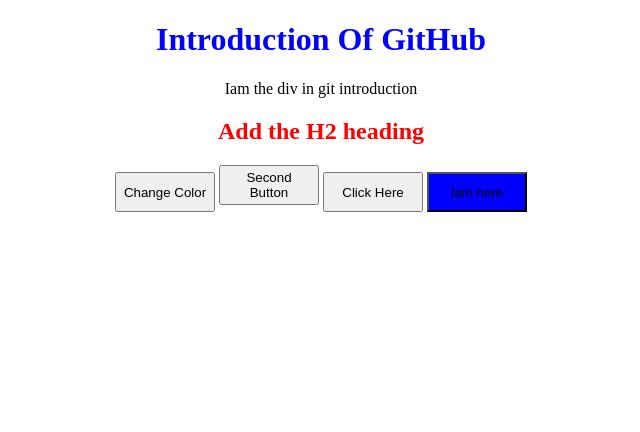
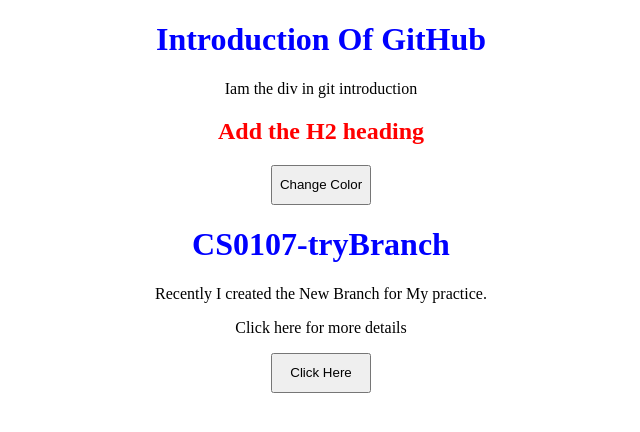
Before and after one commit to AmratKukreja/practice-github, a plain HTML site: page index.html in a window 1280 px wide. Shown: the whole page, without its empty margins (319-959 px from the left). Drawn offline with Linux system fonts and the light colour scheme.

Commit message:
add some tag to new branchh

```diff
--- a/index.html
+++ b/index.html
@@ -11,9 +11,10 @@
     <div>Iam the div in git introduction</div>
     <h2 id="demo2">Add the H2 heading</h2>
     <button onclick=myfunc()>Change Color</button>
-    <button>Second Button</button>
+    <h1>CS0107-tryBranch</h1>
+    <p>Recently I created the New Branch for My practice.</p>
+    <p>Click here for more details</p>
     <button>Click Here</button>
-    <button style="background-color: blue;">Iam here</button>
     <script src="./script.js"></script>
 </body>
 </html>
```
